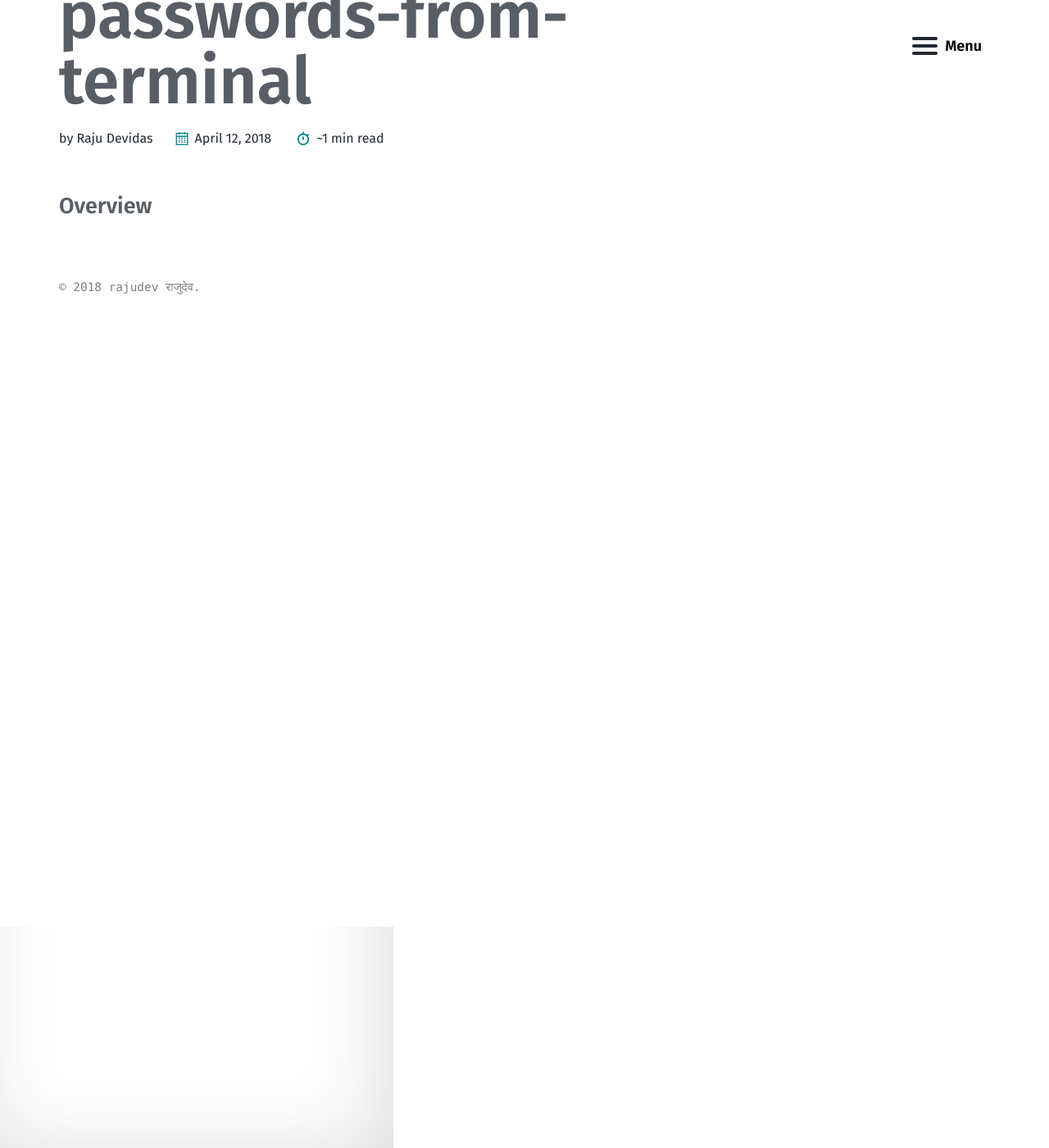
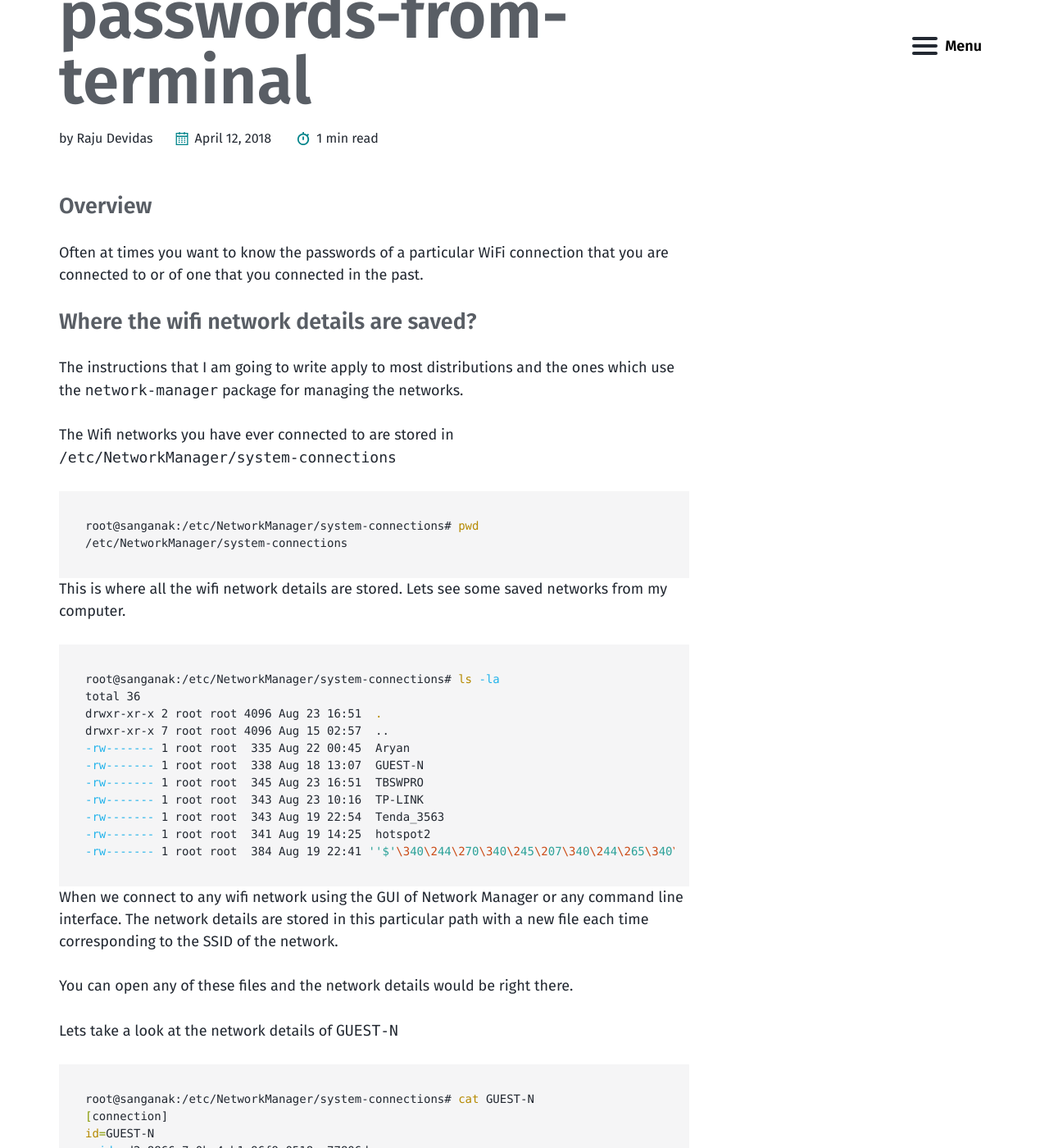
Before and after one commit to rajudev/rajudev.github.io, a Jekyll site: the page built from _posts/2018-04-12-Viewing-saved-wifi-passwords-from-terminal.md, in a window 1280 px wide and 1400 px high, scrolled down 270 px. Shown: the whole window at 82% size. Built offline with Jekyll 4.4.1, drawn with Linux system fonts in a browser that asks for light colours; some of the changed text lies outside the part shown.

Commit message:
Updating the blog post on viewing your saved wifi passwords in the terminal. Thanks to Batman(@hommuncculus) for pinging me about updating this post.

````diff
--- a/_posts/2018-04-12-Viewing-saved-wifi-passwords-from-terminal.md
+++ b/_posts/2018-04-12-Viewing-saved-wifi-passwords-from-terminal.md
@@ -14,3 +14,105 @@ last_modified_at: 2018-06-01T12:25:10-05:00
 ---
 
 ### Overview
+Often at times you want to know the passwords of a particular WiFi connection
+that you are connected to or of one that you connected in the past.
+
+### Where the wifi network details are saved?
+The instructions that I am going to write apply to most distributions and the
+ones which use the `network-manager` package for managing the networks.
+
+The Wifi networks you have ever connected to are stored in `/etc/NetworkManager/system-connections`
+
+```sh
+root@sanganak:/etc/NetworkManager/system-connections# pwd
+/etc/NetworkManager/system-connections
+```
+This is where all the wifi network details are stored.
+Lets see some saved networks from my computer.
+
+
+```sh
+root@sanganak:/etc/NetworkManager/system-connections# ls -la
+total 36
+drwxr-xr-x 2 root root 4096 Aug 23 16:51  .
+drwxr-xr-x 7 root root 4096 Aug 15 02:57  ..
+-rw------- 1 root root  335 Aug 22 00:45  Aryan
+-rw------- 1 root root  338 Aug 18 13:07  GUEST-N
+-rw------- 1 root root  345 Aug 23 16:51  TBSWPRO
+-rw------- 1 root root  343 Aug 23 10:16  TP-LINK
+-rw------- 1 root root  343 Aug 19 22:54  Tenda_3563
+-rw------- 1 root root  341 Aug 19 14:25  hotspot2
+-rw------- 1 root root  384 Aug 19 22:41 ''$'\340\244\270\340\245\207\340\244\265\340\244\276'
+```
+When we connect to any wifi network using the GUI of Network Manager or any
+command line interface. The network details are stored in this particular path
+with a new file each time corresponding to the SSID of the network.
+
+You can open any of these files and the network details would be right there.
+
+Lets take a look at the network details of `GUEST-N`
+
+```sh
+root@sanganak:/etc/NetworkManager/system-connections# cat GUEST-N
+[connection]
+id=GUEST-N
+uuid=ed2a8866-7a0b-4cb1-96f9-0518ae77806d
+type=wifi
+permissions=
+
+[wifi]
+mac-address=A0:88:B4:E4:C5:64
+mac-address-blacklist=
+mode=infrastructure
+ssid=GUEST-N
+
+[wifi-security]
+auth-alg=open
+key-mgmt=wpa-psk
+psk=esya@2018
+
+[ipv4]
+dns-search=
+method=auto
+
+[ipv6]
+addr-gen-mode=stable-privacy
+dns-search=
+method=auto
+
+```
+You can see that the security key is listed in front of the field `psk`
+
+Lets take a look at more details of another network named `Tenda_3563`
+
+```sh
+root@sanganak:/etc/NetworkManager/system-connections# cat Tenda_3563
+[connection]
+id=Tenda_3563
+uuid=6e3fcf66-1a04-4f7b-a931-90881d9ea132
+type=wifi
+permissions=
+
+[wifi]
+mac-address=A0:88:B4:E4:C5:64
+mac-address-blacklist=
+mode=infrastructure
+ssid=Tenda_3563
+
+[wifi-security]
+auth-alg=open
+key-mgmt=wpa-psk
+psk=12345678
+
+[ipv4]
+dns-search=
+method=auto
+
+[ipv6]
+addr-gen-mode=stable-privacy
+dns-search=
+method=auto
+```
+For the network `Tenda_3563` the password listed above is `12345678`
+
+So now we know the wifi network connection details and where they are stored.
````
